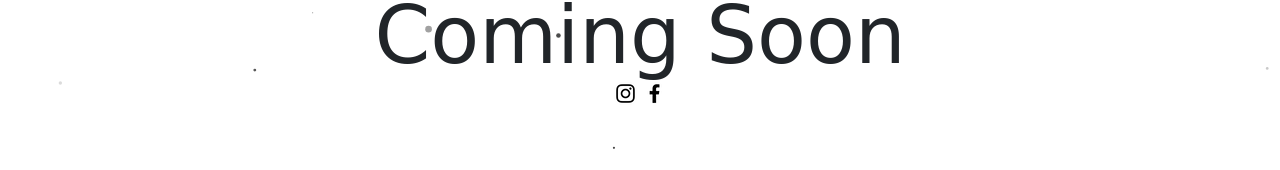
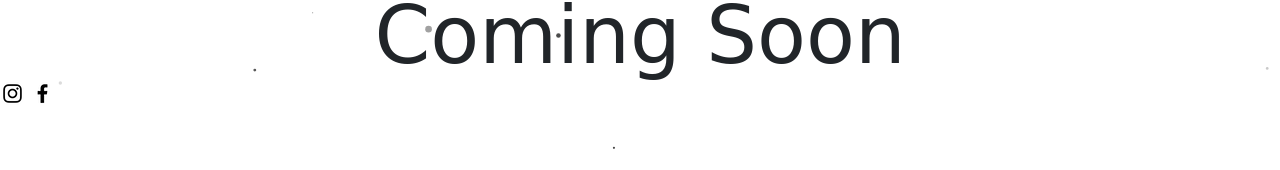
Before and after one commit to malixi/ComingSoon, a plain HTML site: page index.html in a window 1280 px wide. Shown: the part 360-530 px from the top of the page. Drawn offline with nearby package versions, Linux system fonts and the light colour scheme; a web font is replaced by a local one.

Commit message:
UPDATED CSS

```diff
--- a/css/style.css
+++ b/css/style.css
@@ -22,6 +22,8 @@ body{
 .icons{
 	position: fixed;
 	top: 55%;
+	width: 100%;
+	margin: 0 50%;
 }
 
 
```
